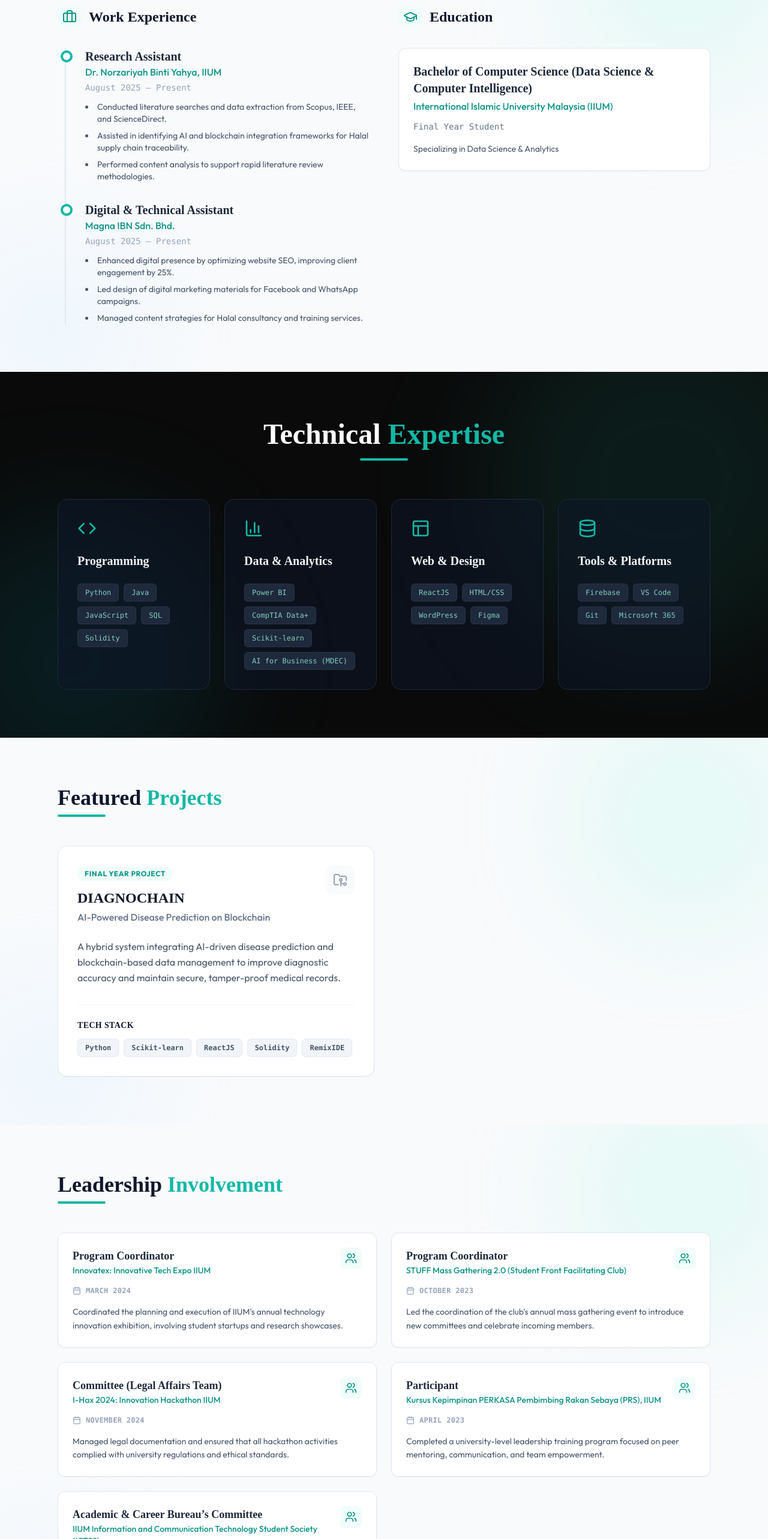
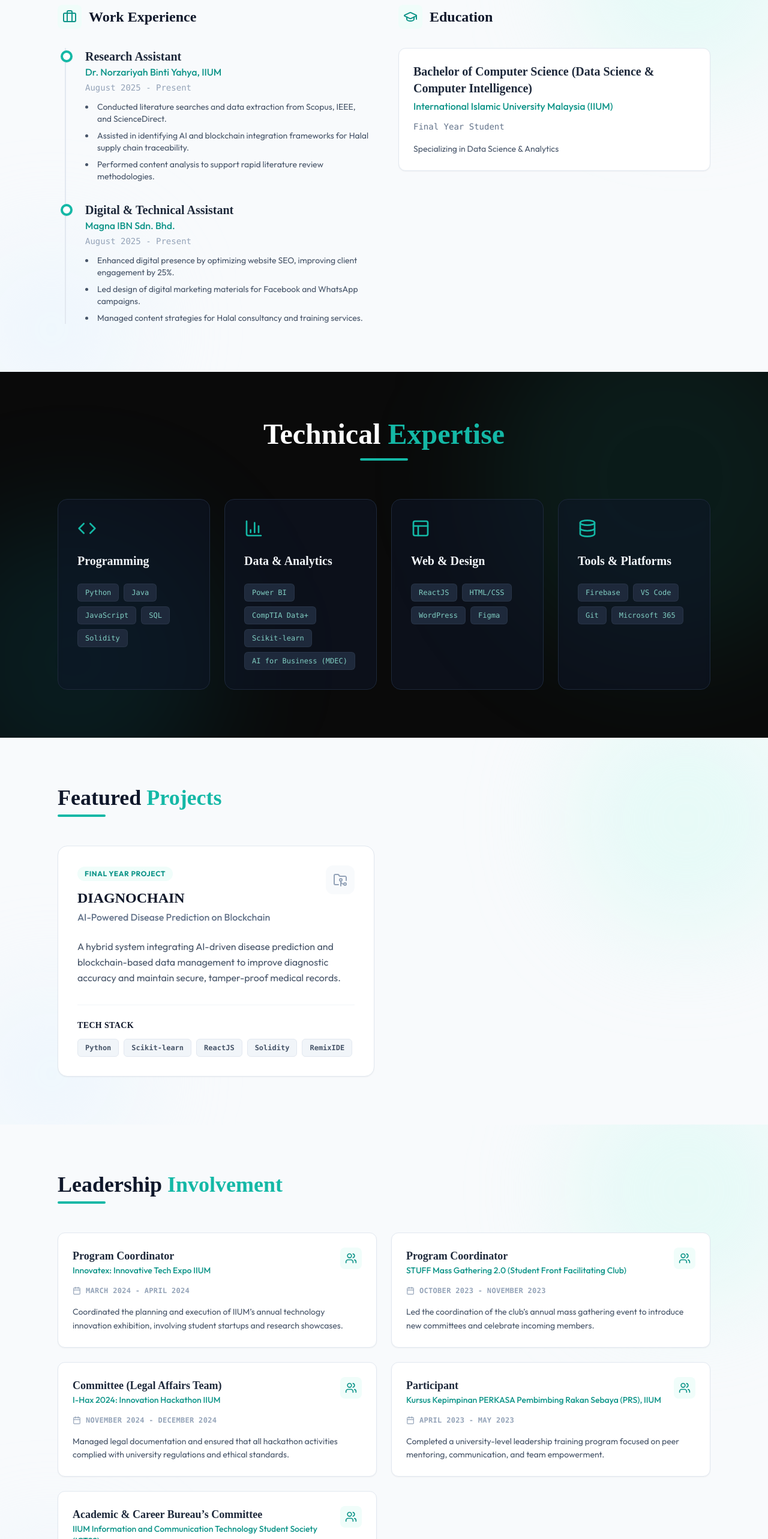
Before and after one commit to hafizjais/Portfolio, a React (Vite) app: page / in a window 1280 px wide. Shown: the part 980-3546 px from the top of the page at 60% size. Built offline with nearby package versions, Linux system fonts and the light colour scheme; a web font is replaced by a local one.

Commit message:
feat: add initial portfolio content data.

```diff
--- a/src/portfolioData.js
+++ b/src/portfolioData.js
@@ -20,7 +20,7 @@ export const portfolioData = {
     {
       role: "Research Assistant",
       company: "Dr. Norzariyah Binti Yahya, IIUM",
-      date: "August 2025 – Present",
+      date: "August 2025 - Present",
       description: "Working on 'Integrating Blockchain and AI for Halal Supply Chain Compliance'.",
       achievements: [
         "Conducted literature searches and data extraction from Scopus, IEEE, and ScienceDirect.",
@@ -31,7 +31,7 @@ export const portfolioData = {
     {
       role: "Digital & Technical Assistant",
       company: "Magna IBN Sdn. Bhd.",
-      date: "August 2025 – Present",
+      date: "August 2025 - Present",
       description: "Leading digital transformation initiatives for a consultancy firm.",
       achievements: [
         "Enhanced digital presence by optimizing website SEO, improving client engagement by 25%.",
@@ -59,25 +59,25 @@ export const portfolioData = {
     {
       role: "Program Coordinator",
       organization: "Innovatex: Innovative Tech Expo IIUM",
-      date: "March 2024",
+      date: "March 2024 - April 2024",
       description: "Coordinated the planning and execution of IIUM’s annual technology innovation exhibition, involving student startups and research showcases."
     },
     {
       role: "Program Coordinator",
       organization: "STUFF Mass Gathering 2.0 (Student Front Facilitating Club)",
-      date: "October 2023",
+      date: "October 2023 - November 2023",
       description: "Led the coordination of the club’s annual mass gathering event to introduce new committees and celebrate incoming members."
     },
     {
       role: "Committee (Legal Affairs Team)",
       organization: "I-Hax 2024: Innovation Hackathon IIUM",
-      date: "November 2024",
+      date: "November 2024 - December 2024",
       description: "Managed legal documentation and ensured that all hackathon activities complied with university regulations and ethical standards."
     },
     {
       role: "Participant",
       organization: "Kursus Kepimpinan PERKASA Pembimbing Rakan Sebaya (PRS), IIUM",
-      date: "April 2023",
+      date: "April 2023 - May 2023",
       description: "Completed a university-level leadership training program focused on peer mentoring, communication, and team empowerment."
     },
     {
@@ -91,32 +91,32 @@ export const portfolioData = {
     {
       name: "CompTIA Data+",
       issuer: "CompTIA",
-      date: "Nov 2025"
+      date: "Nov 2025 - Dec 2025"
     },
     {
       name: "AI for Business (eUM10)",
       issuer: "Malaysia Digital Economy Corporation (MDEC)",
-      date: "Dec 2024"
+      date: "Dec 2024 - Jan 2025"
     },
     {
       name: "Java Fundamentals Certification",
       issuer: "Oracle Academy",
-      date: "Dec 2023"
+      date: "Dec 2023 - Jan 2024"
     },
     {
       name: "Cisco Networking Academy",
       issuer: "Cisco",
-      date: "Jun 2023"
+      date: "Jun 2023 - Jul 2023"
     },
     {
       name: "Mandarin Language (Level 1 & Level 2)",
       issuer: "Language Proficiency",
-      date: "Completed"
+      date: "Completed - Dec 2023"
     },
     {
       name: "Bursa Investment Quiz",
       issuer: "National Level",
-      date: "Participant"
+      date: "Participant - Dec 2023"
     }
   ]
 
```
